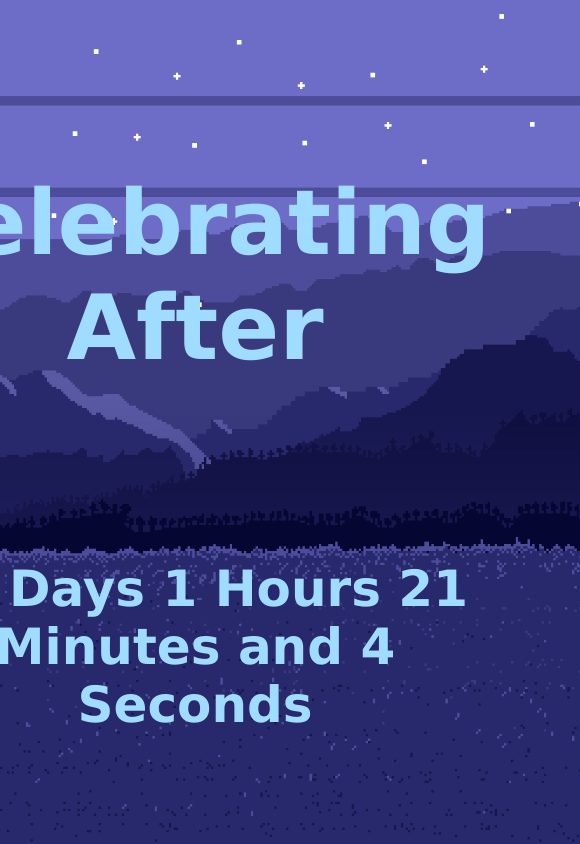
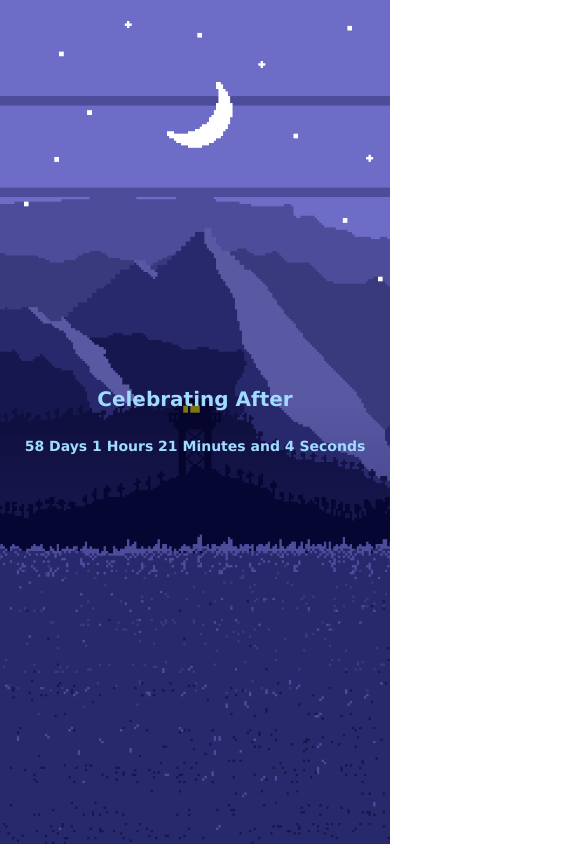
Before and after one commit to abdelrhmanghaly-whp/Birthday-Count-Down, a plain HTML site: page index.html in a window 390 px wide. Shown: the whole page, 580 px wide, since content can reach past the window. Drawn offline with Linux system fonts and the light colour scheme.

Commit message:
added responsive (kont mksl mot)

```diff
--- a/index.css
+++ b/index.css
@@ -9,32 +9,41 @@ body {
     display: flex;
     justify-content: center;
     align-items: center;
-    height: 100vh;
+    min-height: 100vh;
     margin: 0;
     background-image: url("images/img.gif");
     background-size: cover;
     background-repeat: no-repeat;
+    background-position: center;
+    overflow-x: hidden;
 }
 
 .countdown-container {
     text-align: center;
-    padding-top: 60px;
+    padding: 20px;
+    max-width: 100%;
+    width: 100%;
 }
 
 h1 {
-    font-size: 90px;
+    font-size: clamp(32px, 8vw, 90px);
+    line-height: 1.2;
+    margin-bottom: 20px;
 }
 
 #countdown {
-    font-size: 50px;
+    font-size: clamp(20px, 4vw, 50px);
     font-weight: bold;
+    line-height: 1.4;
+    word-wrap: break-word;
+    padding: 0 10px;
 }
 
 h1,
 #countdown {
     /* color: rgb(130, 196, 234);*/
     color: rgb(160, 220, 255);
-    padding: 90px;
+    padding: 20px;
 }
 
 .animated {
@@ -50,3 +59,65 @@ h1,
         transform: translateY(-10px);
     }
 }
+
+
+@media (max-width: 1024px) {
+    h1 {
+        font-size: clamp(28px, 7vw, 70px);
+        padding: 15px;
+    }
+
+    #countdown {
+        font-size: clamp(18px, 3.5vw, 40px);
+        padding: 15px;
+    }
+}
+
+
+@media (max-width: 768px) {
+    .countdown-container {
+        padding: 15px;
+    }
+
+    h1 {
+        font-size: clamp(24px, 6vw, 50px);
+        padding: 10px;
+        margin-bottom: 15px;
+    }
+
+    #countdown {
+        font-size: clamp(16px, 3vw, 30px);
+        padding: 10px 5px;
+    }
+}
+
+
+@media (max-width: 480px) {
+    .countdown-container {
+        padding: 10px;
+    }
+
+    h1 {
+        font-size: clamp(20px, 5vw, 36px);
+        padding: 8px;
+        margin-bottom: 10px;
+    }
+
+    #countdown {
+        font-size: clamp(14px, 2.5vw, 24px);
+        padding: 8px 5px;
+    }
+}
+
+
+@media (max-width: 360px) {
+    h1 {
+        font-size: clamp(18px, 4.5vw, 28px);
+        padding: 5px;
+    }
+
+    #countdown {
+        font-size: clamp(12px, 2vw, 20px);
+        padding: 5px;
+    }
+}
```
